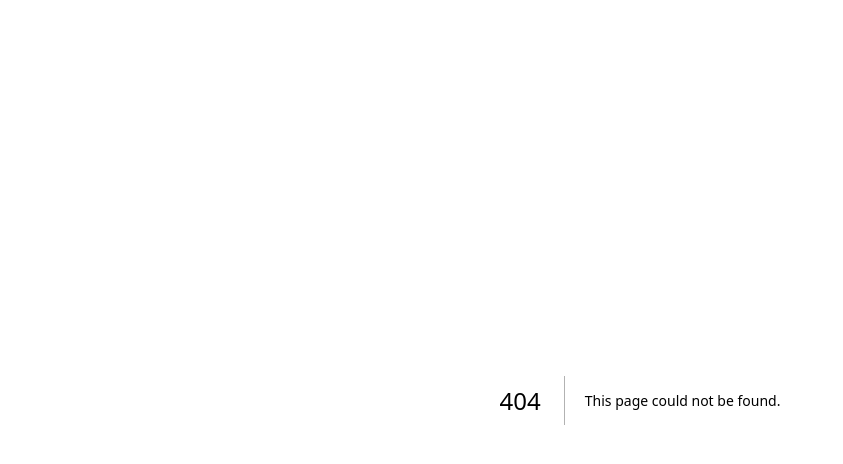
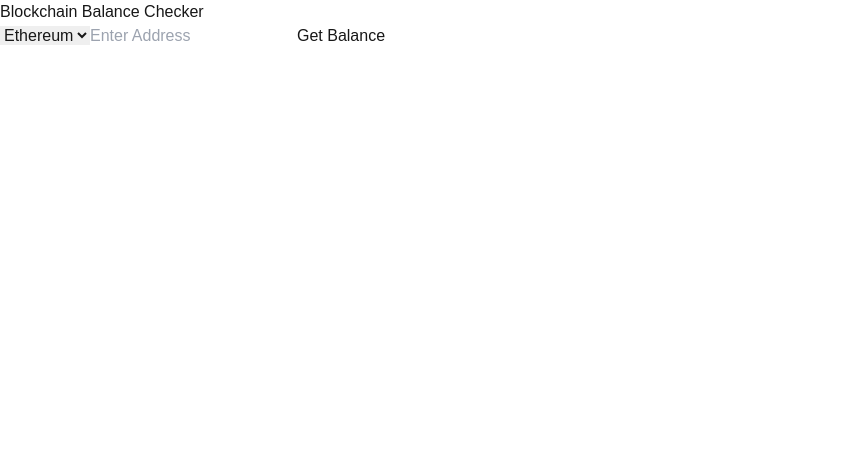
Before and after one commit to RikenMor001/chain_abstraction, a Next.js app: page /wallet in a window 1280 px wide. Before the commit this address had no page. Shown: the top 464 px of the page, without its empty margins (0-843 px from the left). Built offline with nearby package versions, Linux system fonts and the light colour scheme.

Commit message:
Add files via upload

```diff
--- /dev/null
+++ b/src/app/wallet/page.tsx
@@ -0,0 +1,53 @@
+// app/wallet/page.tsx
+"use client";
+
+import { useState } from "react";
+
+export default function Wallet() {
+  const [chain, setChain] = useState("ethereum");
+  const [address, setAddress] = useState("");
+  const [balance, setBalance] = useState<string | null>(null);
+  const [error, setError] = useState<string | null>(null);
+
+  const handleGetBalance = async () => {
+    setError(null);
+    setBalance(null);
+
+    try {
+      const response = await fetch(`/api/getBalance?chain=${chain}&address=${address}`);
+      const data = await response.json();
+
+      if (response.ok) {
+        setBalance(data.balance);
+      } else {
+        setError(data.error || "Unknown error occurred");
+      }
+    } catch (err) {
+      console.error("Error fetching balance:", err);
+      setError("Error fetching balance. Please check the address and try again.");
+    }
+  };
+
+  return (
+    <div className="container">
+      <h1>Blockchain Balance Checker</h1>
+
+      <select value={chain} onChange={(e) => setChain(e.target.value)}>
+        <option value="ethereum">Ethereum</option>
+        <option value="solana">Solana</option>
+      </select>
+
+      <input
+        type="text"
+        placeholder="Enter Address"
+        value={address}
+        onChange={(e) => setAddress(e.target.value)}
+      />
+
+      <button onClick={handleGetBalance}>Get Balance</button>
+
+      {error && <p style={{ color: "red" }}>Error: {error}</p>}
+      {balance && <p>Balance: {balance}</p>}
+    </div>
+  );
+}
```
